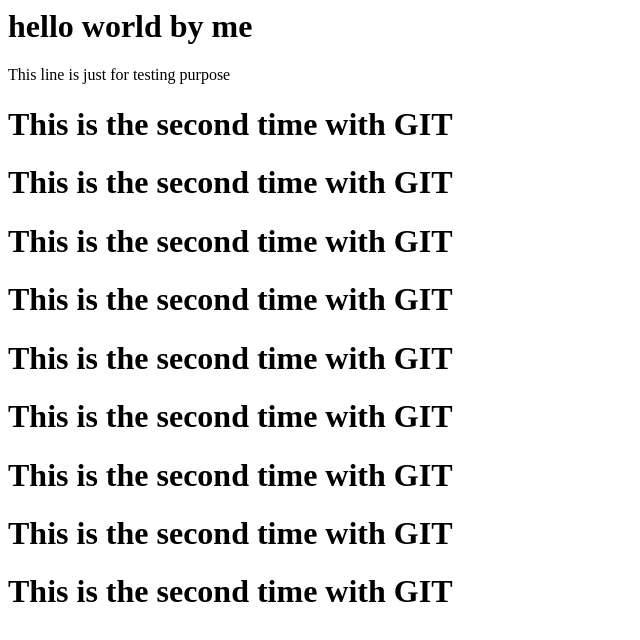
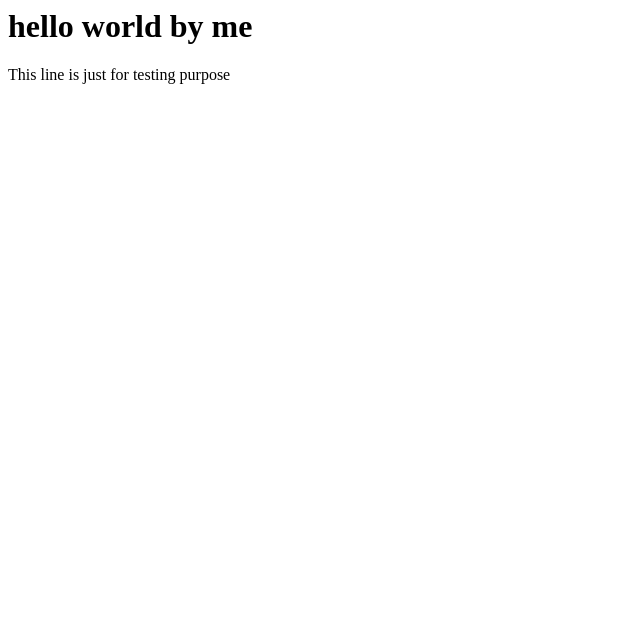
Before and after one commit to ngtienchung/my-first-repo, a plain HTML site: page index.html in a window 1280 px wide. Shown: the whole page, without its empty margins (0-640 px from the left). Drawn offline with Linux system fonts and the light colour scheme.

Commit message:
the third commit

```diff
--- a/index.html
+++ b/index.html
@@ -1,13 +1,3 @@
 <h1>hello world by me</h1>
 
 <p>This line is just for testing purpose</p>
-
-<h1>This is the second time with GIT</h1>
-<h1>This is the second time with GIT</h1>
-<h1>This is the second time with GIT</h1>
-<h1>This is the second time with GIT</h1>
-<h1>This is the second time with GIT</h1>
-<h1>This is the second time with GIT</h1>
-<h1>This is the second time with GIT</h1>
-<h1>This is the second time with GIT</h1>
-<h1>This is the second time with GIT</h1>
```
